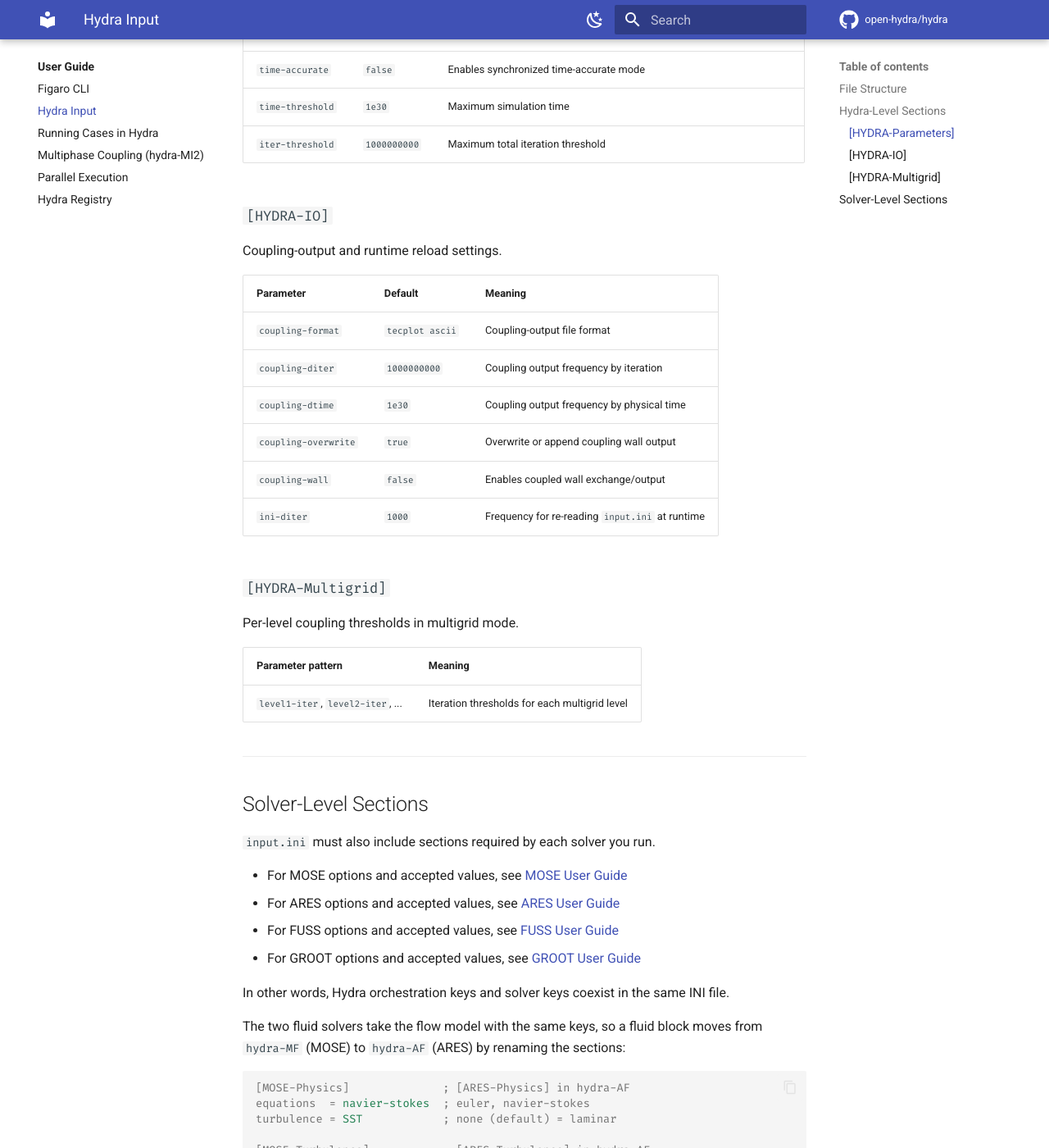
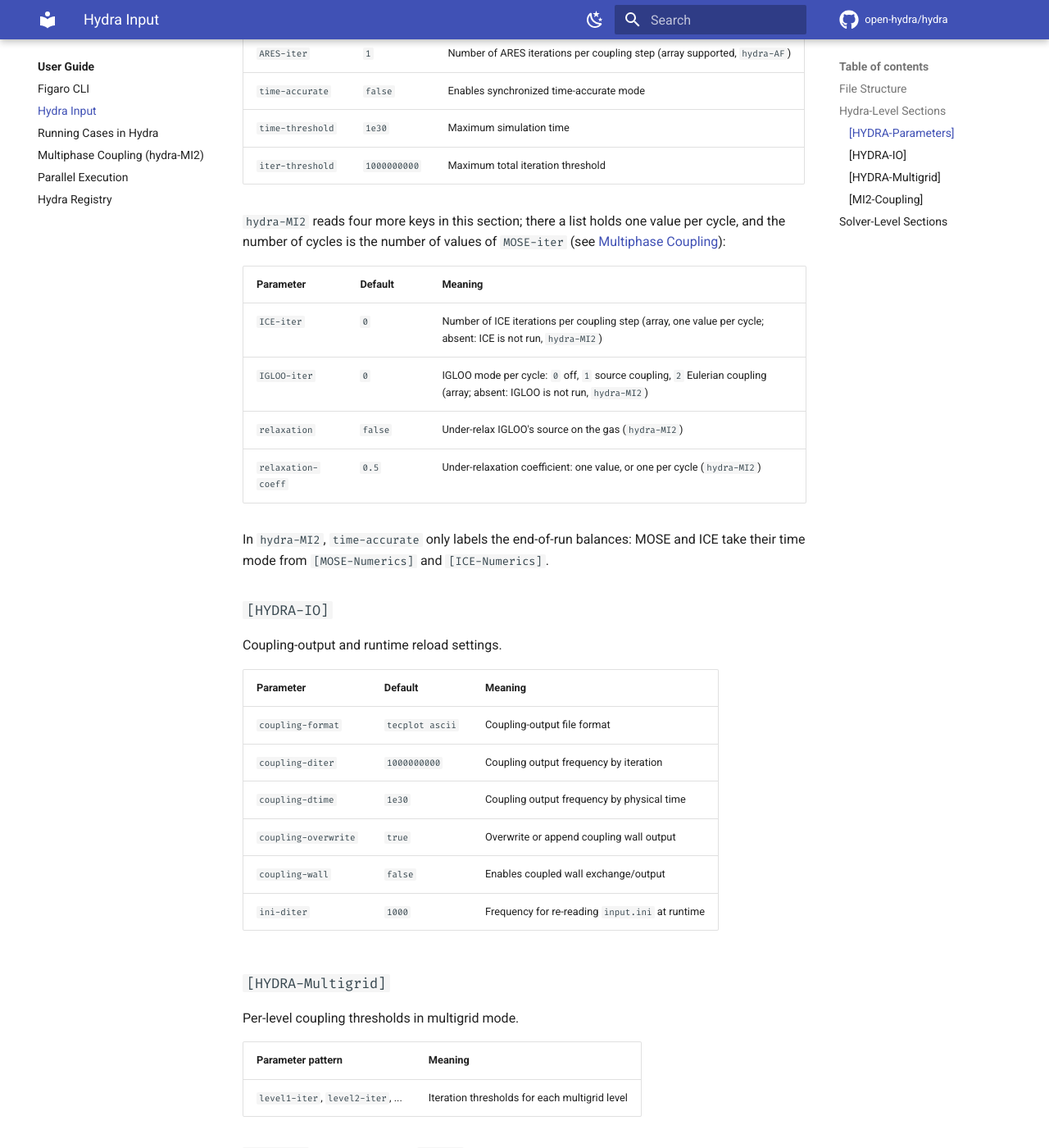
Before and after one commit to open-hydra/hydra, an MkDocs documentation site: the page built from docs/user/input.md, in a window 1280 px wide and 1400 px high, scrolled down 1641 px. Shown: the whole window at 82% size. Built offline with MkDocs 1.6.1 and Material for MkDocs 9.7.7, drawn with Linux system fonts in a browser that asks for light colours; comment, search, counter and statistics services are not loaded; some of the changed text lies outside the part shown.

Commit message:
docs: hydra-MI2's keys in the input reference and the registry: ICE-iter, IGLOO-iter, relaxation, [MI2-Coupling]
Co-Authored-By: Claude Opus 5.5 <noreply@anthropic.com>
Claude-Session: https://claude.ai/code/session_01YbtUqacA6qYqYfoFJvSCJ8

```diff
--- a/docs/user/input.md
+++ b/docs/user/input.md
@@ -5,7 +5,7 @@ Hydra is configured through a single **INI-format** file named `input.ini`, loca
 In coupled runs (for example `hydra-MF`), this file contains both:
 
 - **Hydra-level sections** (`HYDRA-*`) controlling coupling orchestration
-- **Solver-level sections** (such as `MOSE-*`, `ARES-*` and `FUSS-*`) consumed by each solver
+- **Solver-level sections** (such as `MOSE-*`, `ARES-*`, `FUSS-*`, `ICE-*` and `IGLOO-*`) consumed by each solver
 
 Hydra-level parameters define how the solvers are coordinated, while
 solver-level parameters define each solver's own physics and numerics.
@@ -63,6 +63,19 @@ Core coupling-loop controls.
 | `time-threshold` | `1e30` | Maximum simulation time |
 | `iter-threshold` | `1000000000` | Maximum total iteration threshold |
 
+`hydra-MI2` reads four more keys in this section; there a list holds one value per cycle, and the number of cycles
+is the number of values of `MOSE-iter` (see [Multiphase Coupling](mi2.md#coupling-schedule)):
+
+| Parameter | Default | Meaning |
+|----------|---------|---------|
+| `ICE-iter` | `0` | Number of ICE iterations per coupling step (array, one value per cycle; absent: ICE is not run, `hydra-MI2`) |
+| `IGLOO-iter` | `0` | IGLOO mode per cycle: `0` off, `1` source coupling, `2` Eulerian coupling (array; absent: IGLOO is not run, `hydra-MI2`) |
+| `relaxation` | `false` | Under-relax IGLOO's source on the gas (`hydra-MI2`) |
+| `relaxation-coeff` | `0.5` | Under-relaxation coefficient: one value, or one per cycle (`hydra-MI2`) |
+
+In `hydra-MI2`, `time-accurate` only labels the end-of-run balances: MOSE and ICE take their time mode from
+`[MOSE-Numerics]` and `[ICE-Numerics]`.
+
 ### `[HYDRA-IO]`
 
 Coupling-output and runtime reload settings.
@@ -84,6 +97,17 @@ Per-level coupling thresholds in multigrid mode.
 |-------------------|---------|
 | `level1-iter`, `level2-iter`, ... | Iteration thresholds for each multigrid level |
 
+`hydra-MI2` runs on one level: `levels` above 1 stops it.
+
+### `[MI2-Coupling]`
+
+`hydra-MI2` only.
+
+| Parameter | Default | Meaning |
+|----------|---------|---------|
+| `report` | `false` | Print the `[MI2-report]` lines (what the coupler hands the gas) at every coupling step |
+| `datum-correction` | `true` | Apply the enthalpy-datum offsets of the converting materials; `false` is for diagnosis only |
+
 ---
 
 ## Solver-Level Sections
@@ -94,6 +118,8 @@ Per-level coupling thresholds in multigrid mode.
 - For ARES options and accepted values, see [ARES User Guide](https://open-hydra.github.io/ARES/user/)
 - For FUSS options and accepted values, see [FUSS User Guide](https://open-hydra.github.io/FUSS/user/)
 - For GROOT options and accepted values, see [GROOT User Guide](https://open-hydra.github.io/GROOT/user/)
+- For ICE options and accepted values, see [ICE User Guide](https://open-hydra.github.io/ICE/user/)
+- For IGLOO options and accepted values, see [IGLOO User Guide](https://open-hydra.github.io/IGLOO/user/)
 
 In other words, Hydra orchestration keys and solver keys coexist in the same INI file.
 
```
Also changed, not shown: docs/user/registry.md (+13 -0 lines).
